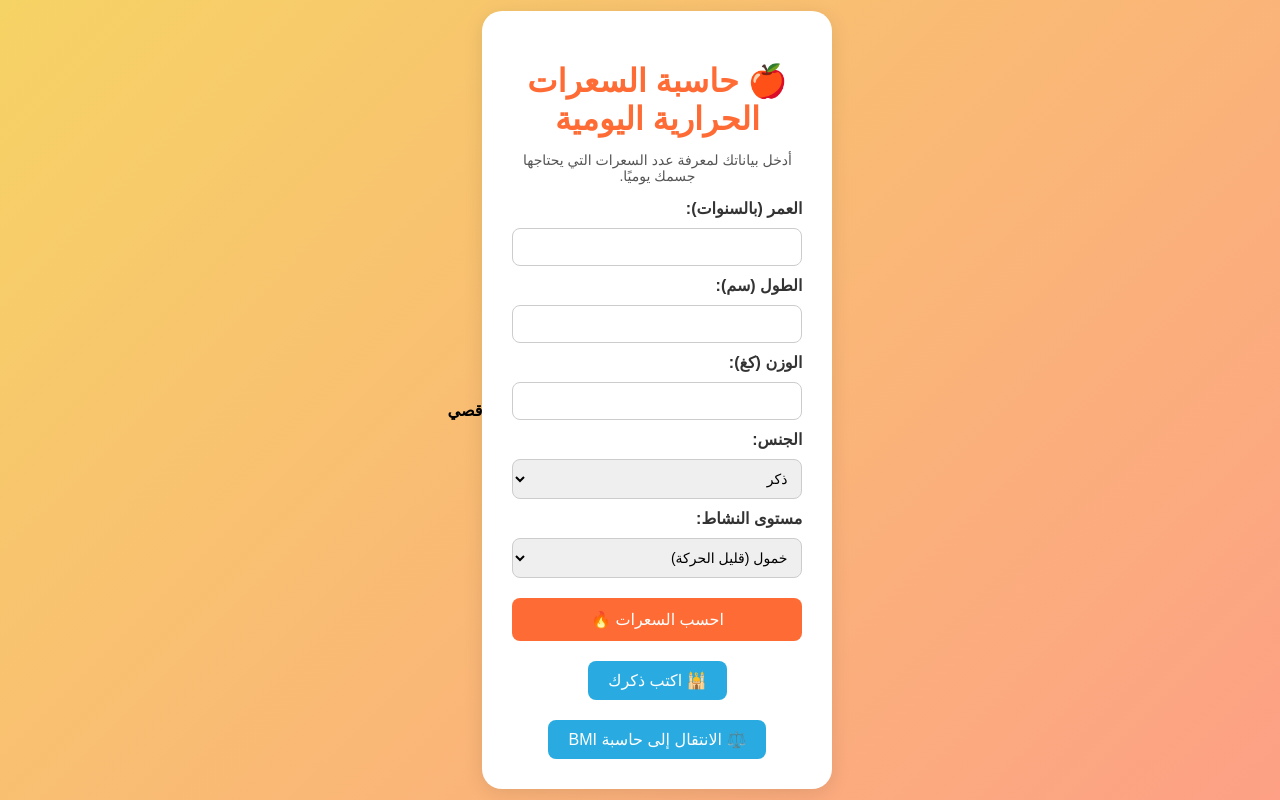
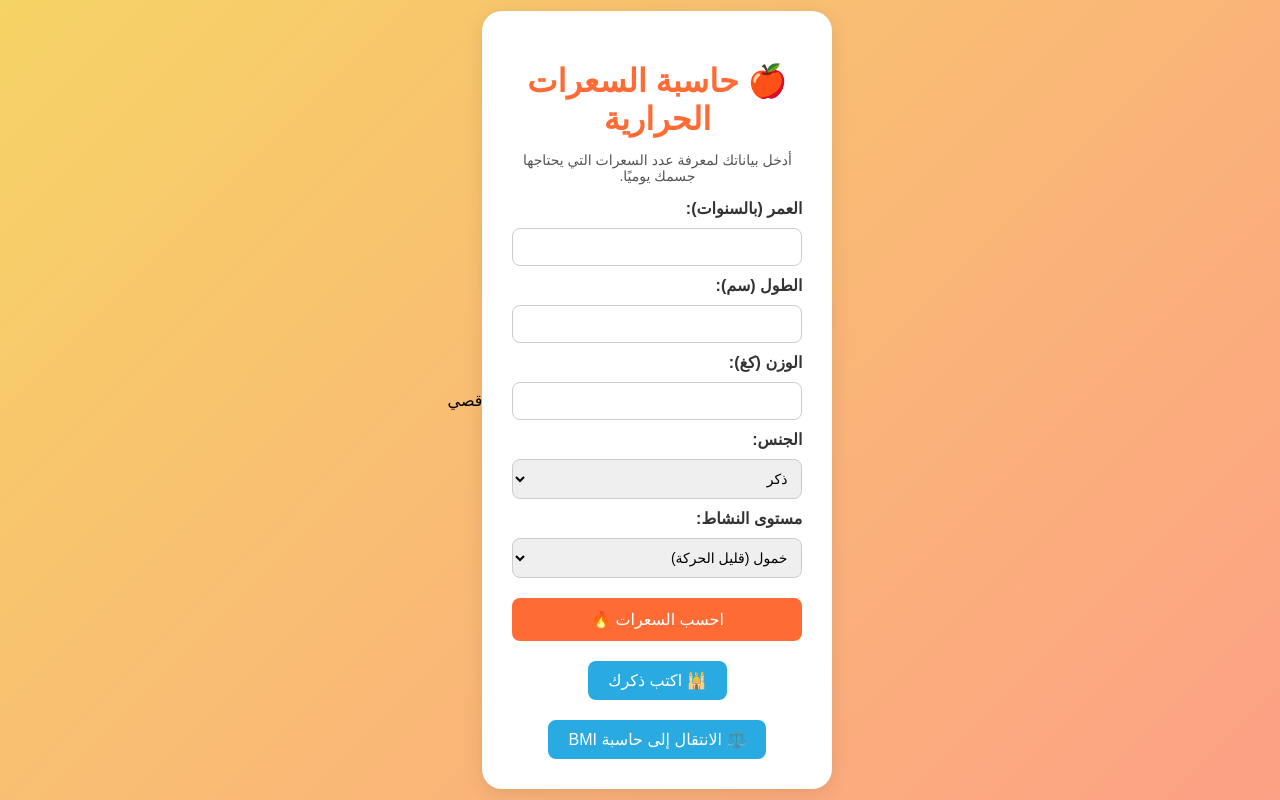
Before and after one commit to qusay-netizen/calorie-calculator, a plain HTML site: page index.html in a window 1280 px wide. Drawn offline with Linux system fonts and the light colour scheme.

Commit message:
Add files via upload

```diff
--- a/index.html
+++ b/index.html
@@ -3,12 +3,16 @@
 <head>
     <meta charset="UTF-8">
     <meta name="viewport" content="width=device-width, initial-scale=1.0">
-    <title>حاسبة السعرات الحرارية</title>
+    <title>حاسبة السعرات وBMI</title>
     <link rel="stylesheet" href="style.css">
+
+    <!-- Simple Analytics -->
+    <script async src="https://scripts.simpleanalyticscdn.com/latest.js"></script>
 </head>
 <body>
+
     <div class="container">
-        <h1>🍎 حاسبة السعرات الحرارية اليومية</h1>
+        <h1>🍎 حاسبة السعرات الحرارية</h1>
         <p>أدخل بياناتك لمعرفة عدد السعرات التي يحتاجها جسمك يوميًا.</p>
 
         <form id="calorieForm">
@@ -41,12 +45,10 @@
         <div id="result" class="result"></div>
         <button id="copyBtn" class="copyBtn" style="display:none;">نسخ النتيجة</button>
 
-        <!-- زر الذكر الجديد -->
         <div class="donate">
             <button id="dhikrBtn">🕌 اكتب ذكرك</button>
         </div>
 
-        <!-- زر الانتقال إلى صفحة BMI -->
         <div class="donate">
             <a href="bmi.html">
                 <button>⚖️ الانتقال إلى حاسبة BMI</button>
@@ -54,10 +56,7 @@
         </div>
     </div>
 
-    <!-- توقيع أسفل الصفحة -->
-    <footer style="text-align:center; margin-top:20px; font-weight:bold;">
-        قصي
-    </footer>
+    <footer>قصي</footer>
 
     <script src="script.js"></script>
 </body>
```
